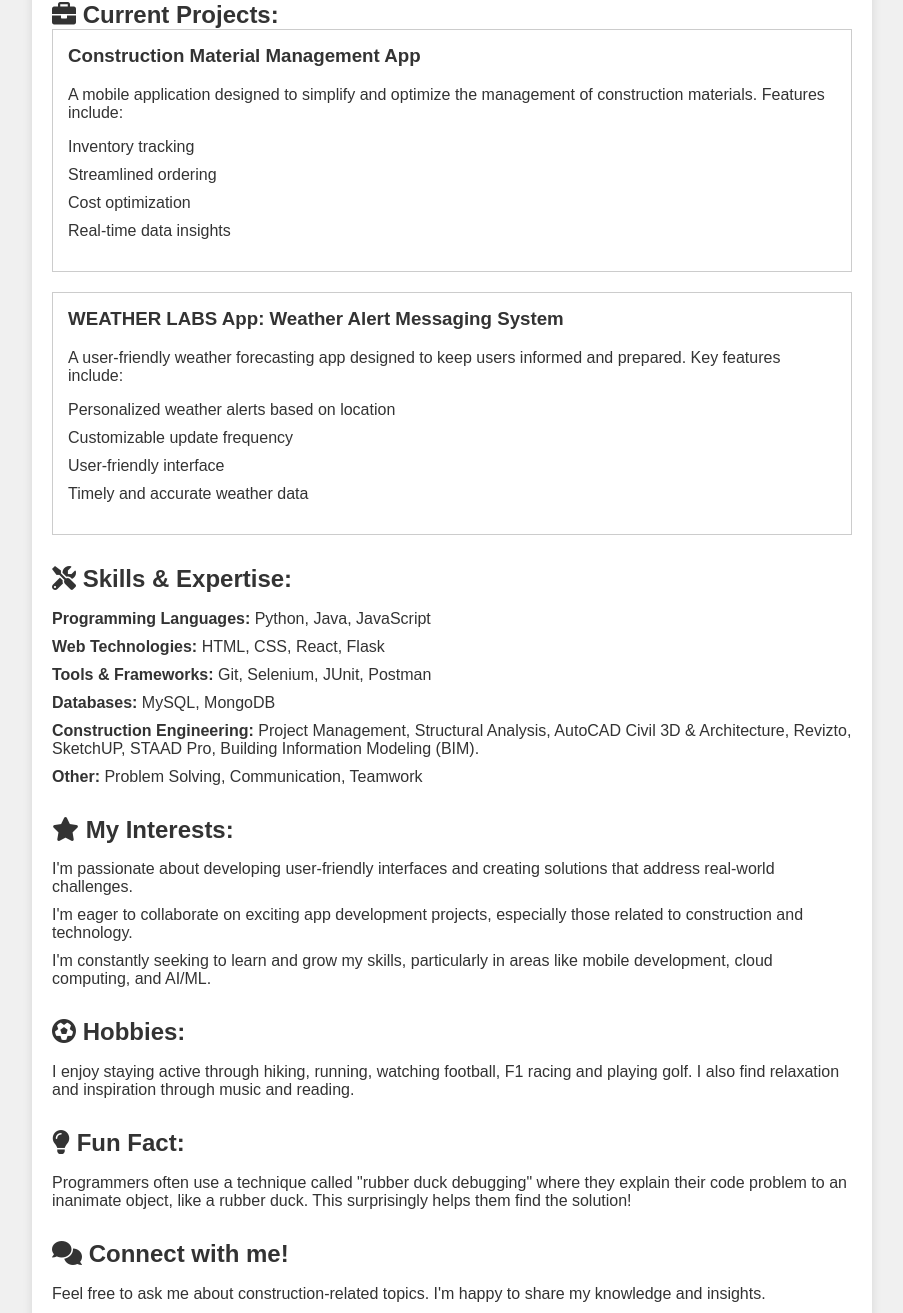
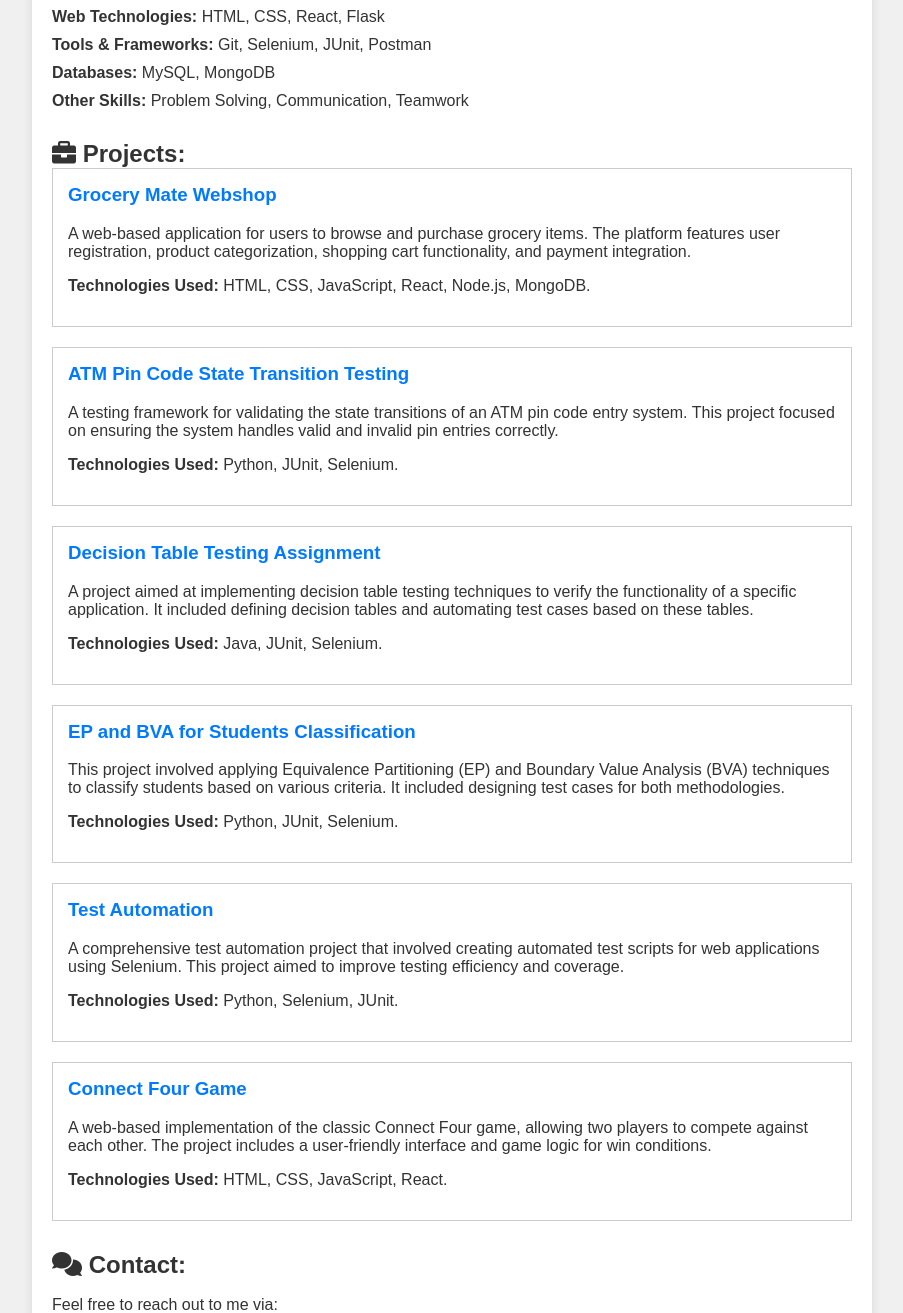
Before and after one commit to Yadentra/yadentra-portfolio, a plain HTML site: page index.html in a window 1280 px wide. Shown: the part 549-1862 px from the top of the page, without its empty margins (188-1091 px from the left). Drawn offline with Linux system fonts and the light colour scheme.

Commit message:
Updated index.html

```diff
--- a/index.html
+++ b/index.html
@@ -13,7 +13,7 @@
             <img src="https://github.com/Yadentra/yadentra-portfolio/blob/main/profile-picture.jpg?raw=true" alt="Yadentra Profile Picture" class="profile-picture">
             <div class="header-text">
                 <h1>Yadentra</h1>
-                <h2>Junior Software Engineer (Construction Background)</h2>
+                <h2>Junior Software Engineer</h2>
             </div>
         </div>
     </header>
@@ -21,80 +21,70 @@
         <section id="about">
             <h2><i class="fas fa-user"></i> About Me</h2>
             <p>
-                👋  Welcome! I'm Yadentra, a junior software engineer with a unique blend of experience—I'm both a construction engineer and a passionate software developer.
+                I am a young professional software engineer with a strong passion for developing efficient and innovative software solutions. With a specialization in Test Automation, I am dedicated to enhancing the quality and reliability of software products through rigorous testing methodologies.
             </p>
-            <h2><i class="fas fa-link"></i> My Focus: Bridging the Gap</h2>
             <p>
-                I'm deeply interested in combining my construction engineering expertise with my software engineering skills to create innovative solutions that transform the construction industry. I believe technology has a crucial role to play in:
+                Currently, I am expanding my knowledge in automation testing and software development, exploring new tools and frameworks to improve my skill set. I thrive in collaborative environments where I can contribute to impactful projects while continuously learning and growing in my field.
             </p>
-            <ul>
-                <li><strong>Streamlining workflows:</strong> Making processes more efficient and less prone to errors.</li>
-                <li><strong>Enhancing efficiency:</strong> Optimizing resource allocation and project timelines.</li>
-                <li><strong>Improving safety:</strong> Implementing tech-driven solutions to enhance site safety.</li>
-            </ul>
-        </section>
-        <section id="projects">
-            <h2><i class="fas fa-briefcase"></i> Current Projects:</h2>
-            <div class="project">
-                <h3>Construction Material Management App</h3>
-                <p>A mobile application designed to simplify and optimize the management of construction materials. Features include:</p>
-                <ul>
-                    <li>Inventory tracking</li>
-                    <li>Streamlined ordering</li>
-                    <li>Cost optimization</li>
-                    <li>Real-time data insights</li>
-                </ul>
-            </div>
-            <div class="project">
-                <h3>WEATHER LABS App: Weather Alert Messaging System</h3>
-                <p>A user-friendly weather forecasting app designed to keep users informed and prepared. Key features include:</p>
-                <ul>
-                    <li>Personalized weather alerts based on location</li>
-                    <li>Customizable update frequency</li>
-                    <li>User-friendly interface</li>
-                    <li>Timely and accurate weather data</li>
-                </ul>
-            </div>
+            <p>
+                I enjoy tackling complex challenges and finding effective solutions, and I am eager to connect with other professionals and collaborate on exciting projects in the software engineering space.
+            </p>
         </section>
         <section id="skills">
-            <h2><i class="fas fa-tools"></i> Skills & Expertise:</h2>
+            <h2><i class="fas fa-tools"></i> Skills:</h2>
             <ul>
                 <li><strong>Programming Languages:</strong> Python, Java, JavaScript</li>
                 <li><strong>Web Technologies:</strong> HTML, CSS, React, Flask</li>
                 <li><strong>Tools & Frameworks:</strong> Git, Selenium, JUnit, Postman</li>
                 <li><strong>Databases:</strong> MySQL, MongoDB</li>
-                <li><strong>Construction Engineering:</strong> Project Management, Structural Analysis, AutoCAD Civil 3D & Architecture, Revizto, SketchUP, STAAD Pro, Building Information Modeling (BIM).</li>
-                <li><strong>Other:</strong> Problem Solving, Communication, Teamwork</li>
+                <li><strong>Other Skills:</strong> Problem Solving, Communication, Teamwork</li>
             </ul>
         </section>
-        <section id="interests">
-            <h2><i class="fas fa-star"></i> My Interests:</h2>
-            <ul>
-                <li>I'm passionate about developing user-friendly interfaces and creating solutions that address real-world challenges.</li>
-                <li>I'm eager to collaborate on exciting app development projects, especially those related to construction and technology.</li>
-                <li>I'm constantly seeking to learn and grow my skills, particularly in areas like mobile development, cloud computing, and AI/ML.</li>
-            </ul>
-        </section>
-        <section id="hobbies">
-            <h2><i class="fas fa-futbol"></i> Hobbies:</h2>
-            <p>I enjoy staying active through hiking, running, watching football, F1 racing and playing golf. I also find relaxation and inspiration through music and reading.</p>
-        </section>
-        <section id="fun-fact">
-            <h2><i class="fas fa-lightbulb"></i> Fun Fact:</h2>
-            <p>Programmers often use a technique called "rubber duck debugging" where they explain their code problem to an inanimate object, like a rubber duck. This surprisingly helps them find the solution!</p>
+        <section id="projects">
+            <h2><i class="fas fa-briefcase"></i> Projects:</h2>
+            <div class="project">
+                <h3><a href="https://github.com/Yadentra/GroceryMate_TestPlan/tree/main" target="_blank">Grocery Mate Webshop</a></h3>
+                <p>A web-based application for users to browse and purchase grocery items. The platform features user registration, product categorization, shopping cart functionality, and payment integration.</p>
+                <p><strong>Technologies Used:</strong> HTML, CSS, JavaScript, React, Node.js, MongoDB.</p>
+            </div>
+            <div class="project">
+                <h3><a href="https://github.com/Yadentra/My-Portfolio/blob/main/ATM_Pin_Code_State_Transition.md" target="_blank">ATM Pin Code State Transition Testing</a></h3>
+                <p>A testing framework for validating the state transitions of an ATM pin code entry system. This project focused on ensuring the system handles valid and invalid pin entries correctly.</p>
+                <p><strong>Technologies Used:</strong> Python, JUnit, Selenium.</p>
+            </div>
+            <div class="project">
+                <h3><a href="https://github.com/Yadentra/My-Portfolio/blob/main/Decision_Table_Testing.md" target="_blank">Decision Table Testing Assignment</a></h3>
+                <p>A project aimed at implementing decision table testing techniques to verify the functionality of a specific application. It included defining decision tables and automating test cases based on these tables.</p>
+                <p><strong>Technologies Used:</strong> Java, JUnit, Selenium.</p>
+            </div>
+            <div class="project">
+                <h3><a href="https://github.com/Yadentra/My-Portfolio/blob/main/EP%20and%20BVA%20for%20Student%20Classification.md" target="_blank">EP and BVA for Students Classification</a></h3>
+                <p>This project involved applying Equivalence Partitioning (EP) and Boundary Value Analysis (BVA) techniques to classify students based on various criteria. It included designing test cases for both methodologies.</p>
+                <p><strong>Technologies Used:</strong> Python, JUnit, Selenium.</p>
+            </div>
+            <div class="project">
+                <h3><a href="https://github.com/Yadentra/My-Portfolio/tree/main/Test_Automation" target="_blank">Test Automation</a></h3>
+                <p>A comprehensive test automation project that involved creating automated test scripts for web applications using Selenium. This project aimed to improve testing efficiency and coverage.</p>
+                <p><strong>Technologies Used:</strong> Python, Selenium, JUnit.</p>
+            </div>
+            <div class="project">
+                <h3><a href="https://github.com/Yadentra/-ConnectFourGame-/tree/main" target="_blank">Connect Four Game</a></h3>
+                <p>A web-based implementation of the classic Connect Four game, allowing two players to compete against each other. The project includes a user-friendly interface and game logic for win conditions.</p>
+                <p><strong>Technologies Used:</strong> HTML, CSS, JavaScript, React.</p>
+            </div>
         </section>
         <section id="contact">
-            <h2><i class="fas fa-comments"></i> Connect with me!</h2>
-            <p>Feel free to ask me about construction-related topics. I'm happy to share my knowledge and insights.</p>
-            <ul class="social-icons">
-                <li><a href="mailto:info@yadentra.de"><i class="fas fa-envelope"></i></a></li>
-                <li><a href="https://github.com/Yadentra" target="_blank"><i class="fab fa-github"></i></a></li>
-                <li><a href="https://www.linkedin.com/in/yadentra-mapuranga-6721b5b6/" target="_blank"><i class="fab fa-linkedin"></i></a></li>
+            <h2><i class="fas fa-comments"></i> Contact:</h2>
+            <p>Feel free to reach out to me via:</p>
+            <ul>
+                <li><strong>Email:</strong> <a href="mailto:info@yadentra.de">info@yadentra.de</a></li>
+                <li><strong>LinkedIn:</strong> <a href="https://www.linkedin.com/in/yadentra-mapuranga-6721b5b6/" target="_blank">Yadentra Mapuranga</a></li>
+                <li><strong>GitHub:</strong> <a href="https://github.com/Yadentra" target="_blank">Yadentra's GitHub</a></li>
             </ul>
         </section>
     </main>
     <footer>
-        <p>&copy; 2024 Yadentra</p>
+        <p>&copy; <script>document.write(new Date().getFullYear())</script> Yadentra</p>
     </footer>
 </body>
 </html>
```
